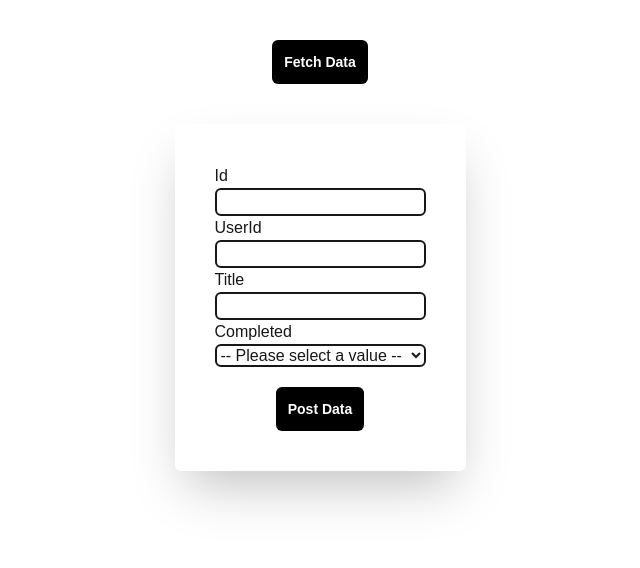
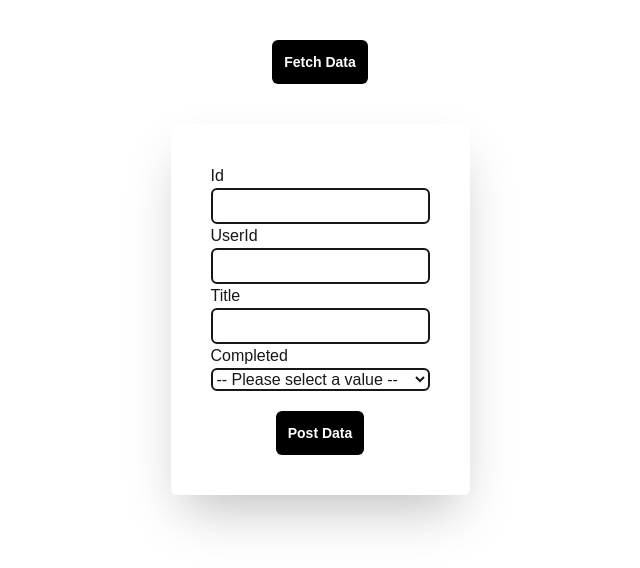
Before and after one commit to Moha2088/tanstack-next, a Next.js app: page / in a window 1280 px wide. Shown: the top 568 px of the page, without its empty margins (320-960 px from the left). Built offline with nearby package versions, Linux system fonts and the light colour scheme.

Commit message:
Update PostForm.tsx

```diff
--- a/src/app/components/PostForm.tsx
+++ b/src/app/components/PostForm.tsx
@@ -24,7 +24,7 @@ export default function PostForm(props: PostFormProps) {
                 <div>
                     <label>Id</label>
                     <input
-                        className="border-2 rounded-md flex items-center"
+                        className="border-2 rounded-md flex items-center p-1"
                         type="text"
                         value={id}
                         onChange={(idInput) => setId(Number(idInput.target.value))}/>
@@ -32,14 +32,14 @@ export default function PostForm(props: PostFormProps) {
                 <div>
                     <label>UserId</label>
                     <input
-                        className="border-2 rounded-md flex items-center"
+                        className="border-2 rounded-md flex items-center p-1"
                         type="text"
                         value={userId}
                         onChange={(userIdInput) => setUserId(Number(userIdInput.target.value))}/>
                 </div>
                 <div>
                     <label>Title</label>
-                    <input className="border-2 rounded-md flex items-center"
+                    <input className="border-2 rounded-md flex items-center p-1"
                            type="text"
                            value={title}
                            onChange={(titleInput) => setTitle(titleInput.target.value)}/>
```
